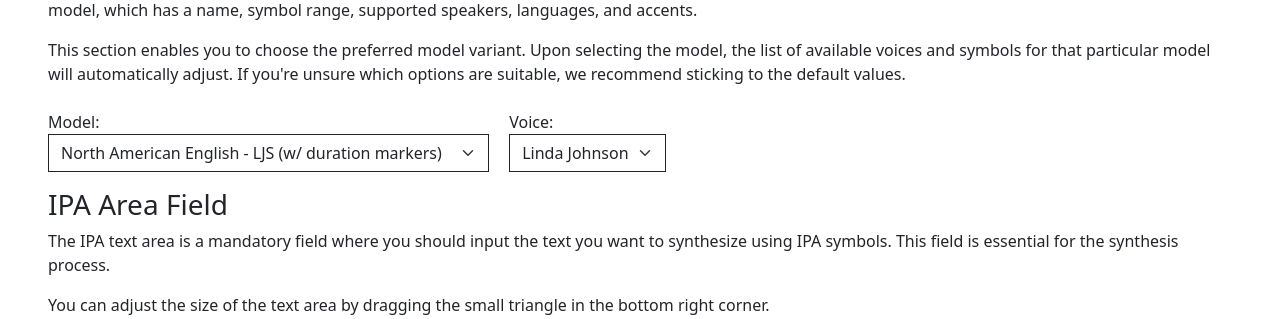
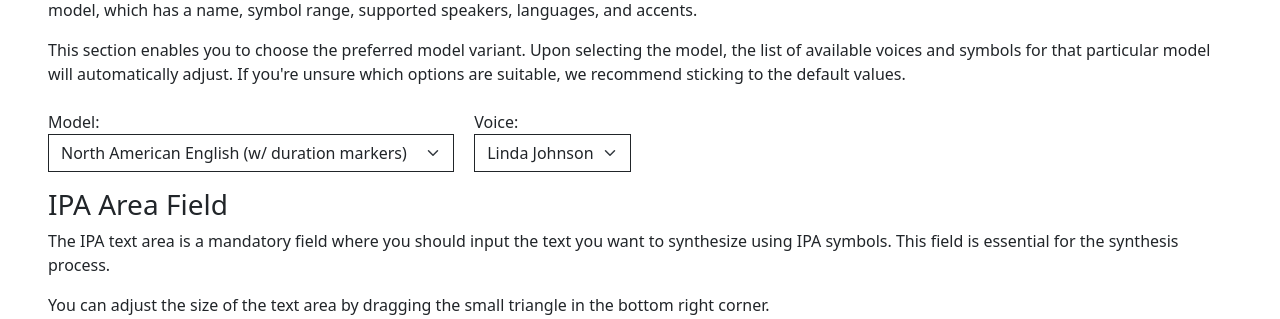
Before and after one commit to ntlprzybysz/synthesis-gui, a Django app: page /synthesis/help/ in a window 1280 px wide. Shown: the part 1000-1319 px from the top of the page. Run offline with Django 4.2, Linux system fonts and the light colour scheme; parts of the project's set-up code (start-up, migrations or seed data) failed here and were passed over.

Commit message:
Removed dataset name from model lists

```diff
--- a/synthesis/templates/help.html
+++ b/synthesis/templates/help.html
@@ -90,8 +90,8 @@
             <label for="model">Model:
                 <select class="form-select" name="model-select-field" id="model-select-field"
                     style="border-radius: 0px; border-color: #212529;">
-                    <option value="101000-with-markers" selected>North American English - LJS (w/ duration markers)</option>
-                    <option value="101000-without-markers">North American English - LJS (w/o duration markers)</option>
+                    <option value="101000-with-markers" selected>North American English (w/ duration markers)</option>
+                    <option value="101000-without-markers">North American English (w/o duration markers)</option>
                     <option value="1051-IPA-3000">Chinese English</option>
                     <option value="6208-IPA-3500">Italian English</option>
                     <option value="103500-with-markers">Chinese (w/ duration markers)</option>
--- a/synthesis/templates/home.html
+++ b/synthesis/templates/home.html
@@ -158,16 +158,12 @@
                                                 <select class="form-select" name="model-select-field"
                                                         id="model-select-field"
                                                         style="border-radius: 0px; border-color: #212529;">
-                                                        <option value="101000-with-markers" selected>North American
-                                                                English - LJS (w/ duration markers)</option>
-                                                        <option value="101000-without-markers">North American English -
-                                                                LJS (w/o duration markers)</option>
+                                                        <option value="101000-with-markers" selected>North American English (w/ duration markers)</option>
+                                                        <option value="101000-without-markers">North American English (w/o duration markers)</option>
                                                         <option value="1051-IPA-3000">Chinese English</option>
                                                         <option value="6208-IPA-3500">Italian English</option>
-                                                        <option value="103500-with-markers">Chinese (w/ duration
-                                                                markers)</option>
-                                                        <option value="103500-without-markers">Chinese (w/o duration
-                                                                markers)</option>
+                                                        <option value="103500-with-markers">Chinese (w/ duration markers)</option>
+                                                        <option value="103500-without-markers">Chinese (w/o duration markers)</option>
                                                         <option value="MagK-IPA-6400">Czech English</option>
                                                         <option value="TZ-IPA-6000">Czech English</option>
                                                 </select>
```
